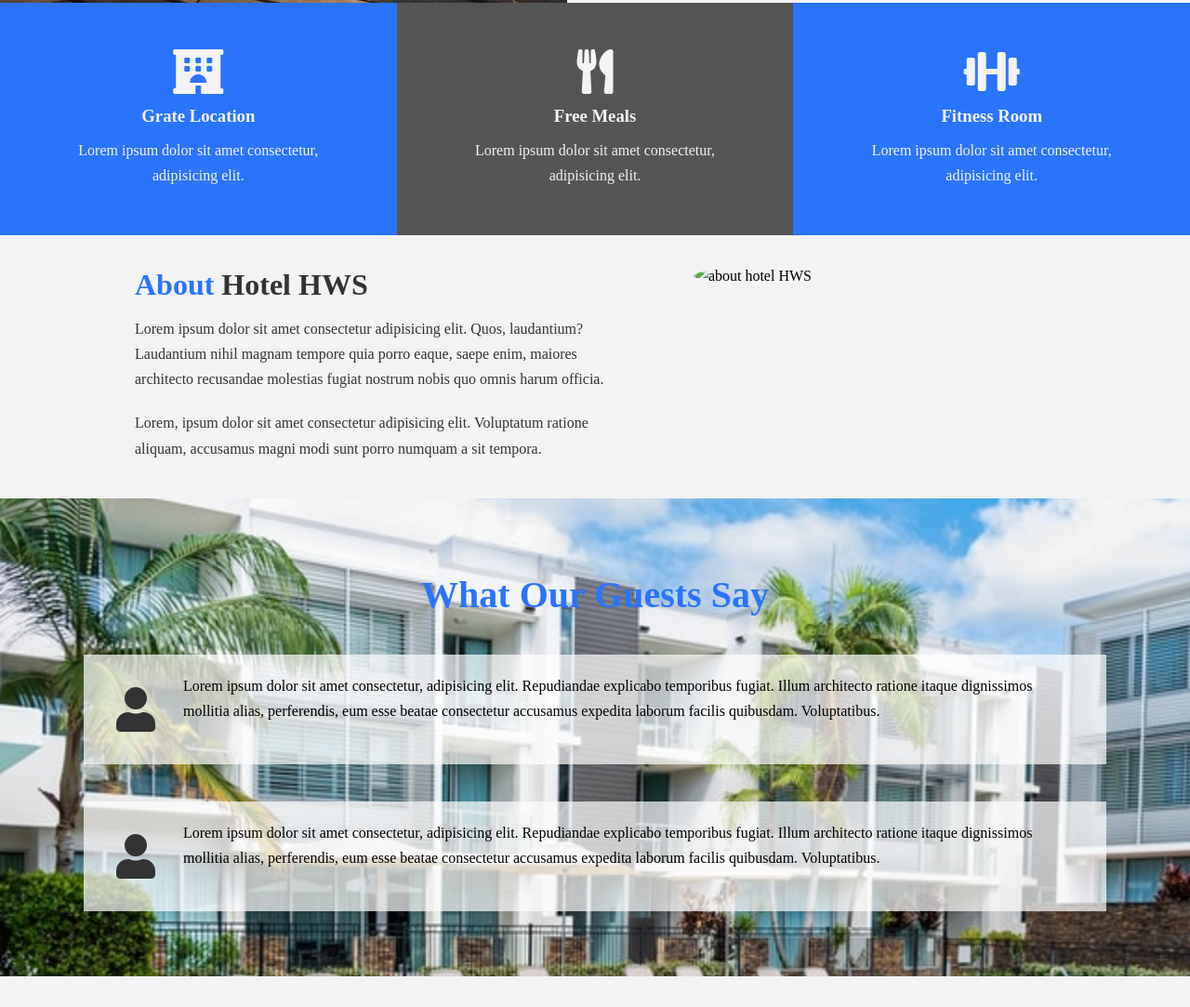
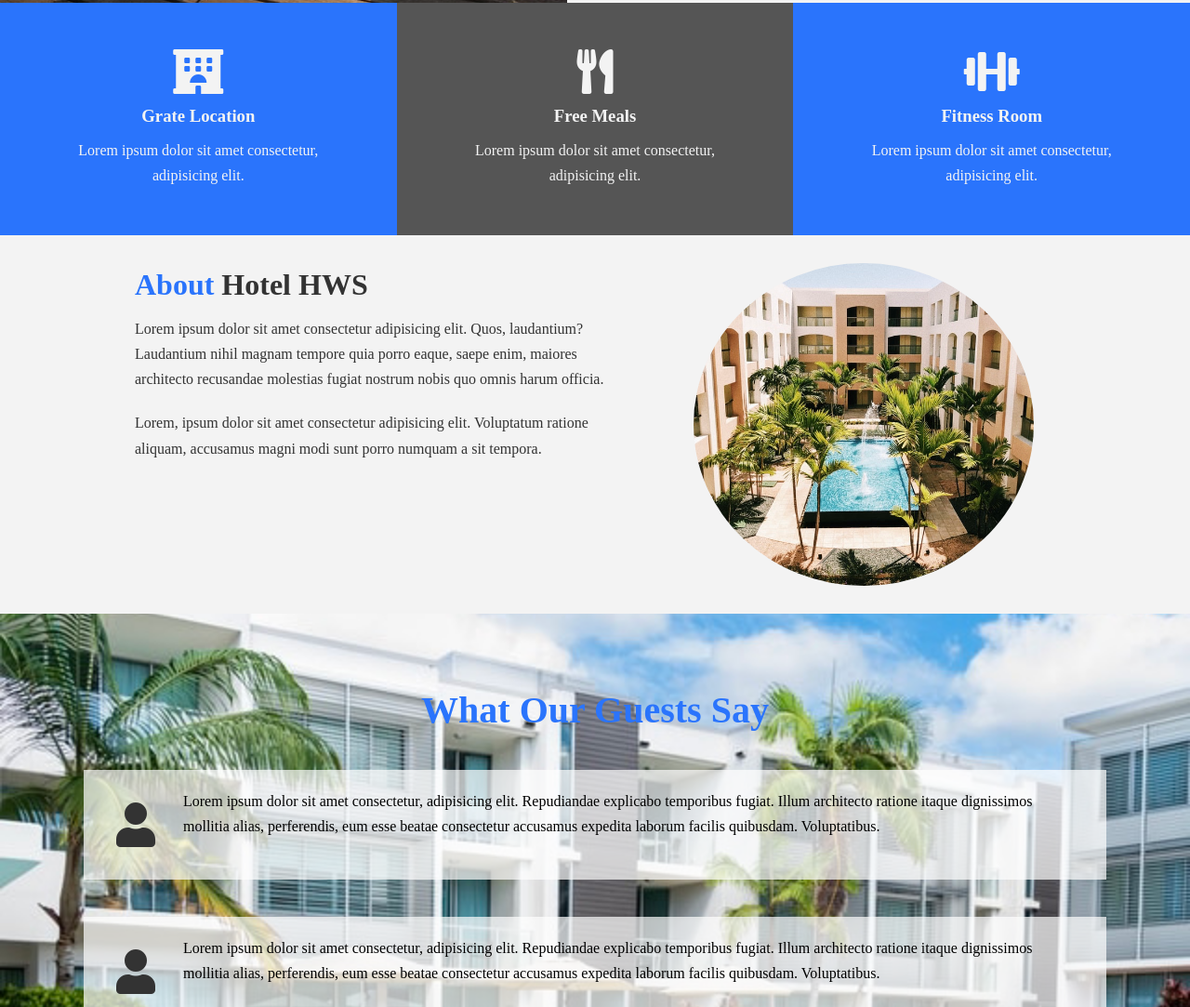
Before and after one commit to koyuki4363/AA, a plain HTML site: page index.html in a window 1280 px wide. Shown: the part 1297-2380 px from the top of the page at 93% size. Drawn offline with Linux system fonts and the light colour scheme; the site is published under a folder, as on GitHub Pages, so addresses that start at the root find nothing.

Commit message:
Update index.html

```diff
--- a/index.html
+++ b/index.html
@@ -71,7 +71,7 @@
                 <p>Lorem, ipsum dolor sit amet consectetur adipisicing elit. Voluptatum ratione aliquam, accusamus magni modi sunt porro numquam a sit tempora.</p>
             </div>
             <div class="info-right">
-                <img src="/img/photo1.jpg" alt="about hotel HWS">
+                <img src="img/photo1.jpg" alt="about hotel HWS">
             </div>
         </div>
     </section>
```
